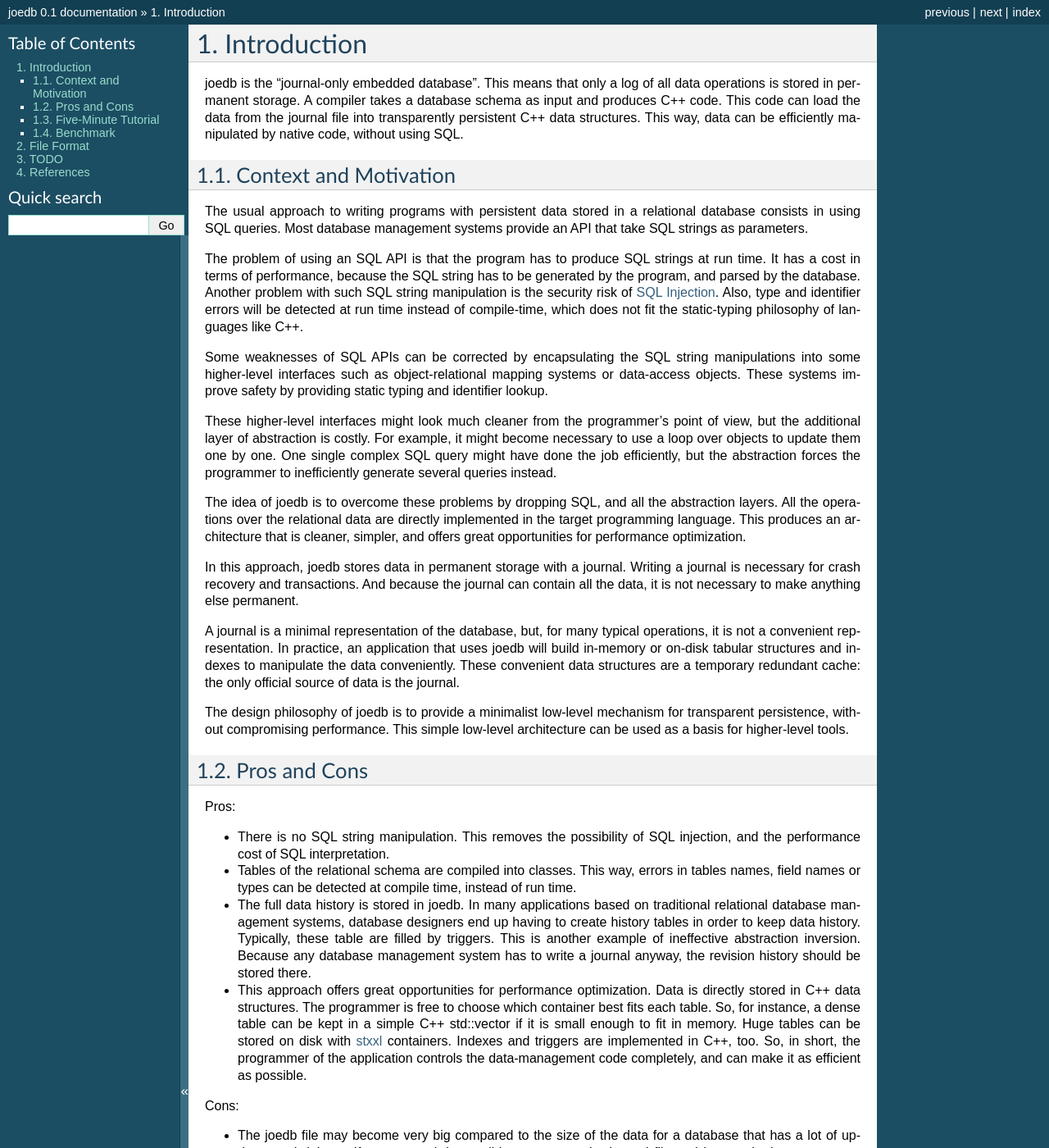
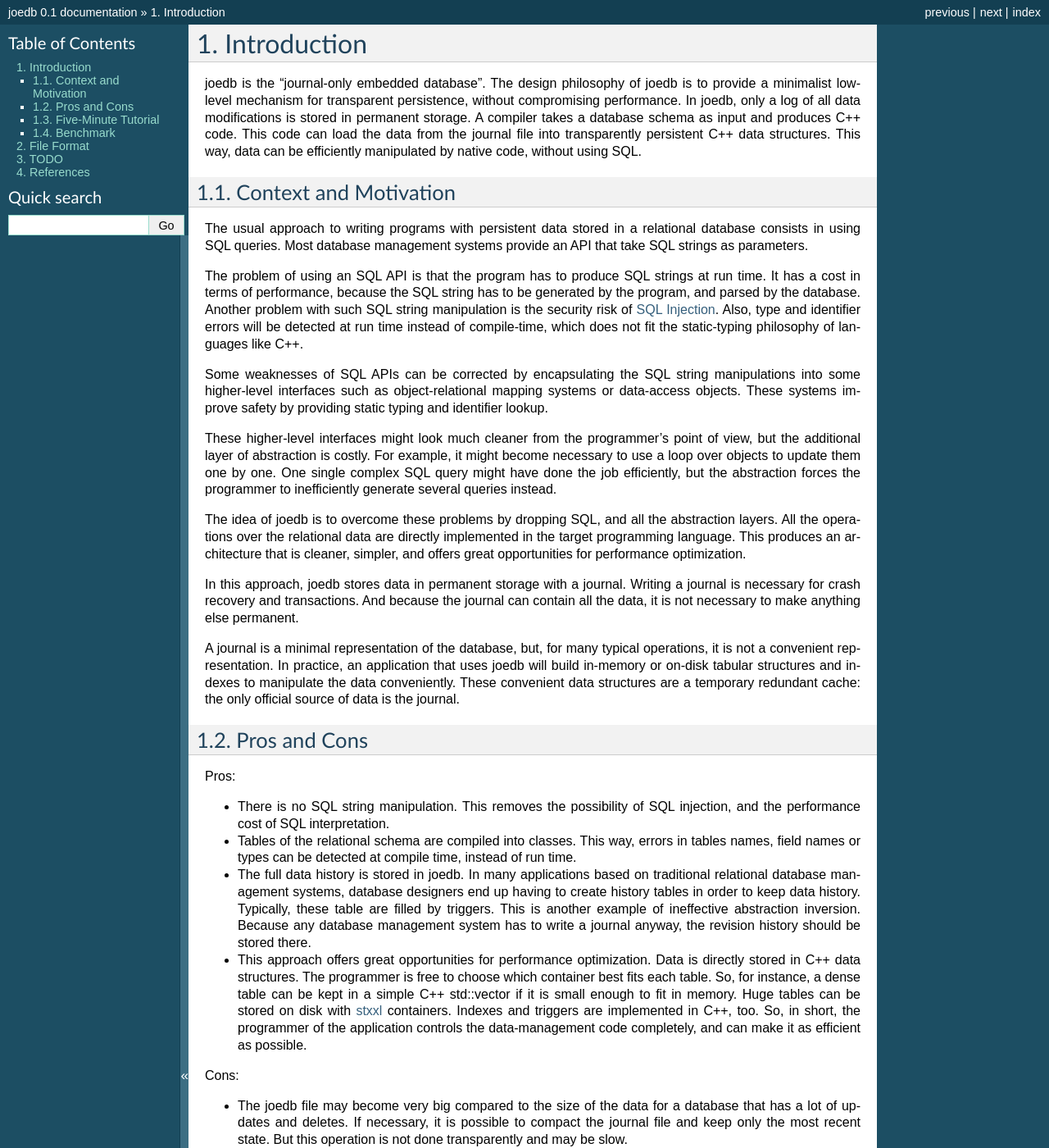
Before and after one commit to Remi-Coulom/joedb, a Sphinx documentation site: the page built from doc/source/intro.rst, in a window 1280 px wide and 1400 px high. Shown: the whole window at 82% size. Built offline with Sphinx 7.4.7, drawn with Linux system fonts in a browser that asks for light colours; formulas are drawn with MathJax 3.

Commit message:
more joedb procrastination

```diff
--- a/doc/source/intro.rst
+++ b/doc/source/intro.rst
@@ -1,7 +1,7 @@
 Introduction
 ============
 
-joedb is the "journal-only embedded database". This means that only a log of all data operations is stored in permanent storage. A compiler takes a database schema as input and produces C++ code. This code can load the data from the journal file into transparently persistent C++ data structures. This way, data can be efficiently manipulated by native code, without using SQL.
+joedb is the "journal-only embedded database". The design philosophy of joedb is to provide a minimalist low-level mechanism for transparent persistence, without compromising performance. In joedb, only a log of all data modifications is stored in permanent storage. A compiler takes a database schema as input and produces C++ code. This code can load the data from the journal file into transparently persistent C++ data structures. This way, data can be efficiently manipulated by native code, without using SQL.
 
 Context and Motivation
 ----------------------
@@ -19,8 +19,6 @@
 In this approach, joedb stores data in permanent storage with a journal. Writing a journal is necessary for crash recovery and transactions. And because the journal can contain all the data, it is not necessary to make anything else permanent.
 
 A journal is a minimal representation of the database, but, for many typical operations, it is not a convenient representation. In practice, an application that uses joedb will build in-memory or on-disk tabular structures and indexes to manipulate the data conveniently. These convenient data structures are a temporary redundant cache: the only official source of data is the journal.
-
-The design philosophy of joedb is to provide a minimalist low-level mechanism for transparent persistence, without compromising performance. This simple low-level architecture can be used as a basis for higher-level tools.
 
 Pros and Cons
 -------------
```
